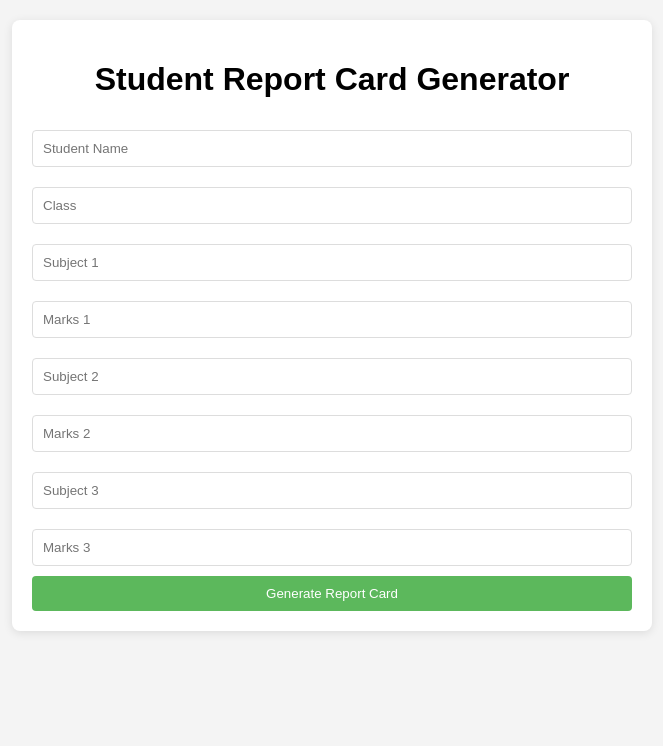
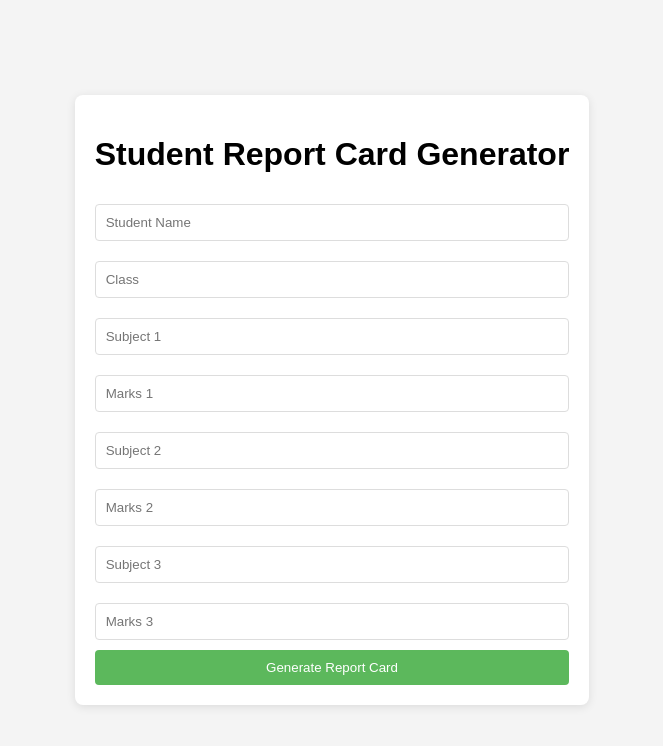
Before and after one commit to FarheenMalak/Student-Report-Card, a plain HTML site: page index.html in a window 1280 px wide. Shown: the whole page, without its empty margins (308-971 px from the left). Drawn offline with Linux system fonts and the light colour scheme.

Commit message:
Update style.css

```diff
--- a/style.css
+++ b/style.css
@@ -2,7 +2,10 @@ body {
     font-family: Arial, sans-serif;
     background-color: #f4f4f4;
     margin: 0;
-    padding: 20px;
+    height: 100vh;
+    display: flex;
+    justify-content: center;
+    align-items: center;
 }
 
 .container {
@@ -14,8 +17,13 @@ body {
     box-shadow: 0 2px 10px rgba(0, 0, 0, 0.1);
 }
 
-h1, h2 {
+h1 {
     text-align: center;
+}
+
+h2 {
+    text-align: center;
+    color: blue;
 }
 
 form {
```
